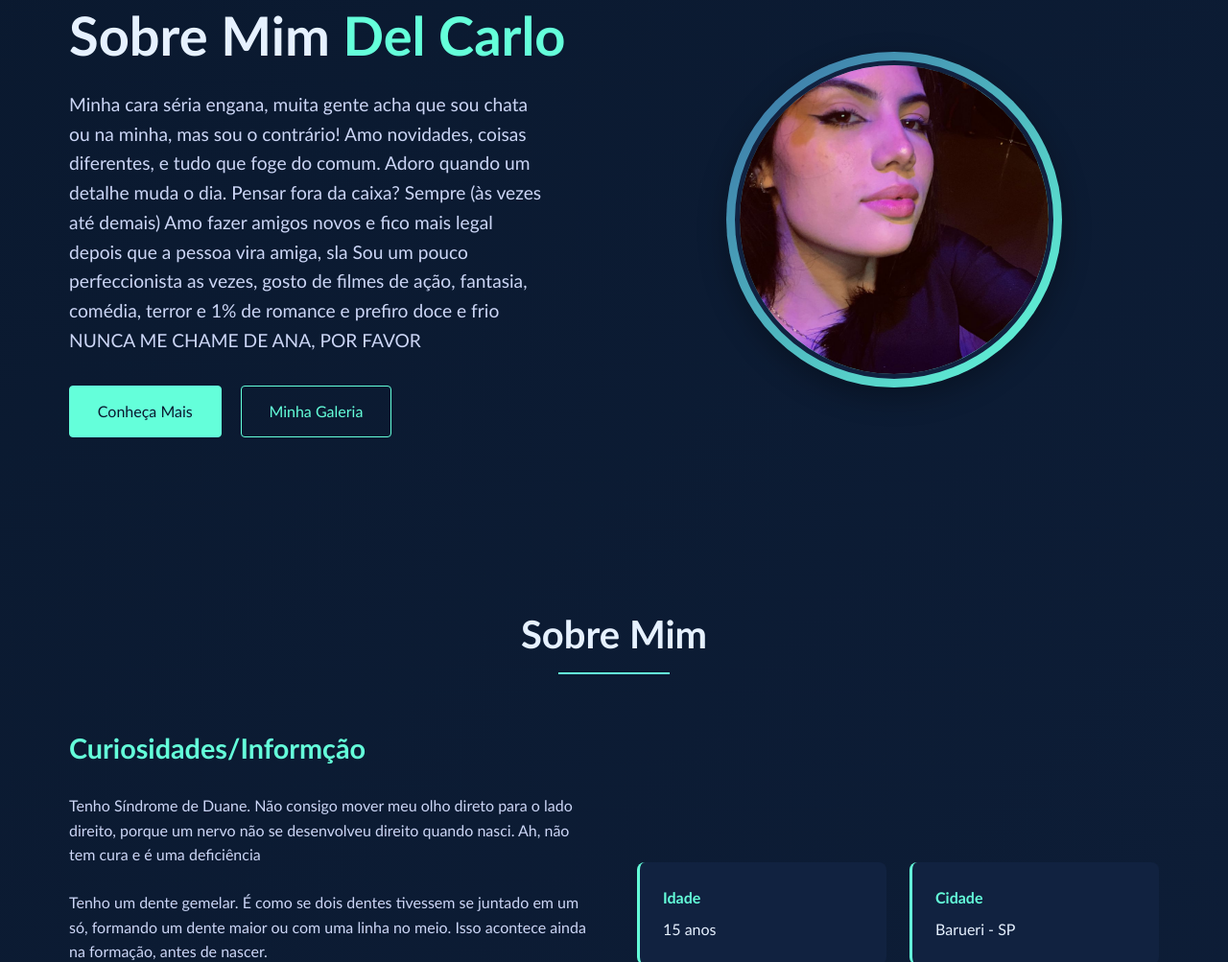
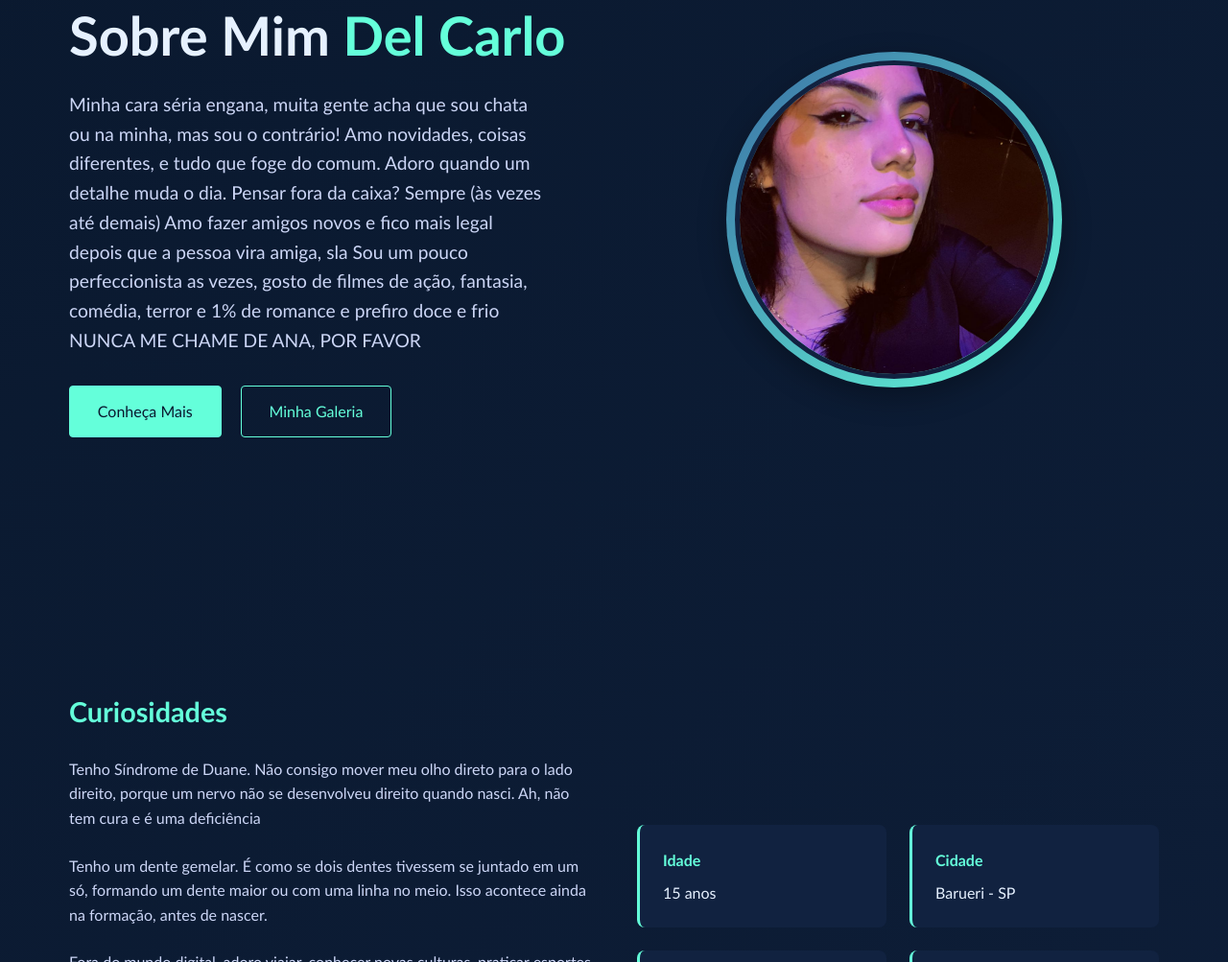
Before and after one commit to DelCaarlo/delcarlinhooflix, a plain HTML site: page index_mim.html in a window 1280 px wide. Shown: the part 206-1209 px from the top of the page at 96% size. Drawn offline with Linux system fonts and the light colour scheme.

Commit message:
delcarlinhoo

```diff
--- a/index_mim.html
+++ b/index_mim.html
@@ -47,11 +47,11 @@ NUNCA ME CHAME DE ANA, POR FAVOR</p>
 
         <section id="sobre">
             <div class="section-title">
-                <h2>Sobre Mim</h2>
+                <h2></h2>
             </div>
             <div class="sobre-grid">
                 <div class="sobre-texto">
-                    <h3>Curiosidades/Informção</h3>
+                    <h3>Curiosidades</h3>
                     <p>Tenho Síndrome de Duane. Não consigo mover meu olho direto para o lado direito, porque um nervo não se desenvolveu direito quando nasci. Ah, não tem cura e é uma deficiência</p>
                     <p>Tenho um dente gemelar. É como se dois dentes tivessem se juntado em um só, formando um dente maior ou com uma linha no meio. Isso acontece ainda na formação, antes de nascer.</p>
                     <p>Fora do mundo digital, adoro viajar, conhecer novas culturas, praticar esportes e passar tempo com minha família e amigos.</p>
```
